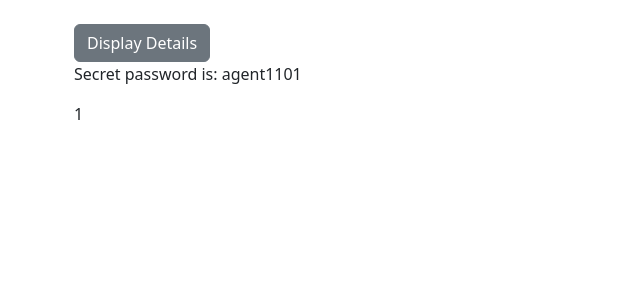
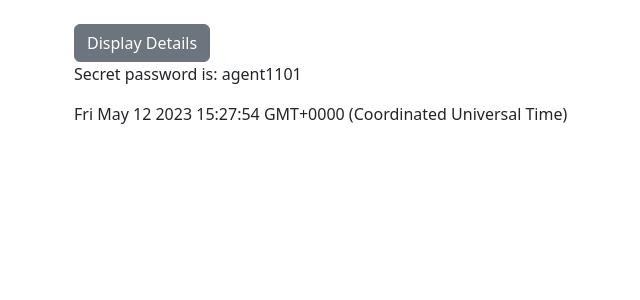
Before and after one commit to rahulraji18/Angular, an Angular app: page / in a window 1280 px wide. Both pictures are taken after a click on the button "Display Details". Shown: the top 300 px of the page, without its empty margins (20-660 px from the left). Built offline with nearby package versions, Linux system fonts and the light colour scheme.

Commit message:
assignment-advanced

```diff
--- a/src/app/app.component.html
+++ b/src/app/app.component.html
@@ -6,9 +6,9 @@
       </button>
       <p *ngIf="server">Secret password is: agent1101</p>
       <p
-        *ngFor="let data of collections"
-        [ngStyle]="{ backgroundColor: data >= 5 ? 'blue' : 'transparent' }"
-        [ngClass]="{ 'while-text': data >= 5 }"
+        *ngFor="let data of collections; let i=index"
+        [ngStyle]="{ backgroundColor: i >= 4 ? 'blue' : 'transparent' }"
+        [ngClass]="{ 'while-text': i >= 4 }"
       >
         {{ data }}
       </p>
--- a/src/app/app.component.ts
+++ b/src/app/app.component.ts
@@ -9,7 +9,8 @@ export class AppComponent {
   server = false;
   collections = [];
   onToogleDetails() {
-    this.collections.push((this.collections.length)+1);
+    // this.collections.push((this.collections.length)+1);
+    this.collections.push(new Date());
     return this.server = !this.server;
   }
 }
```
